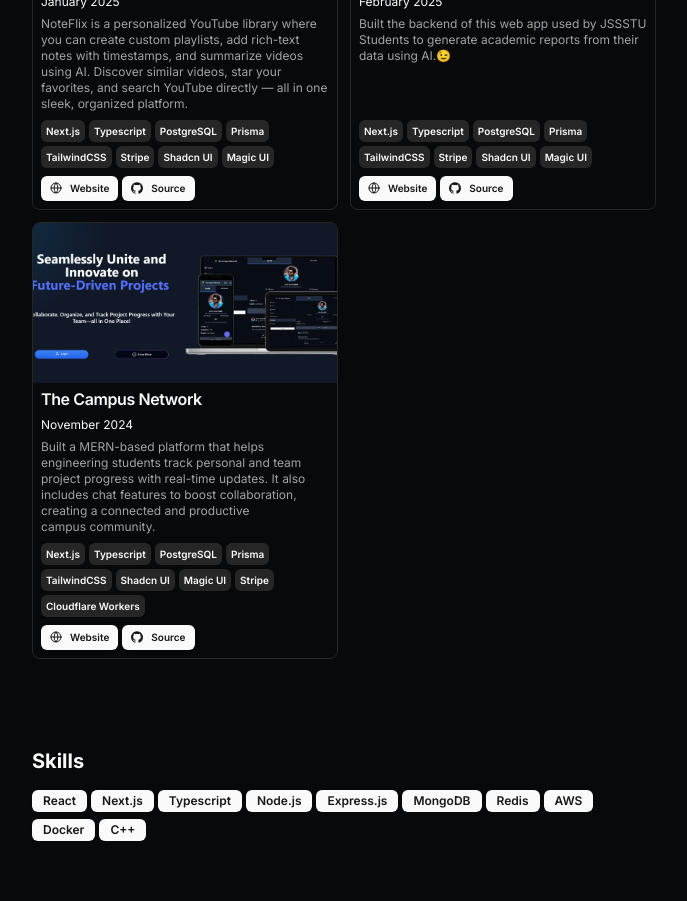
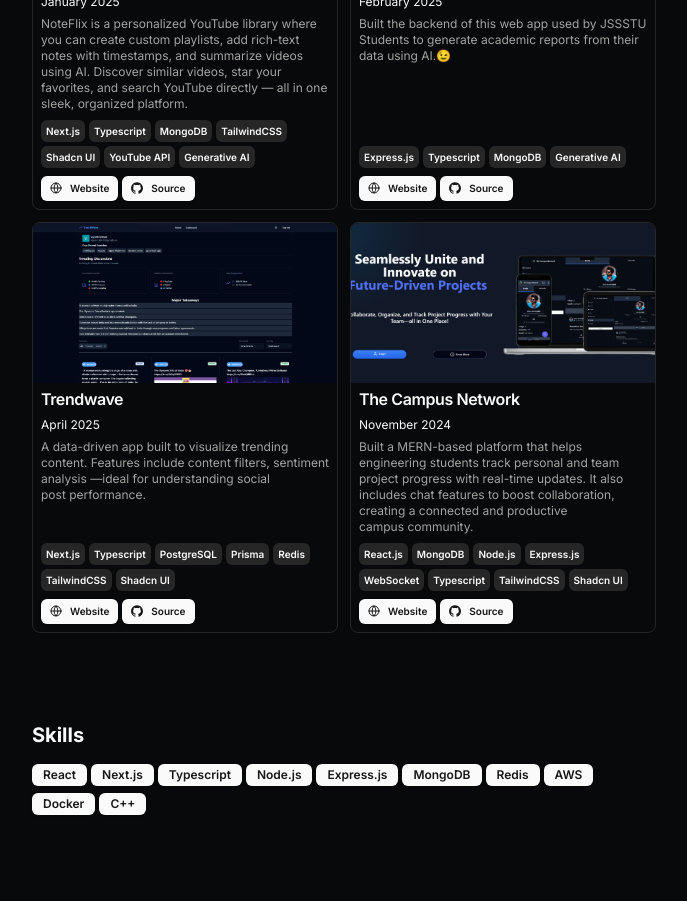
Before and after one commit to Vignesh9123/Vignesh9123, a Next.js app: page / in a window 1280 px wide. Shown: the part 920-1821 px from the top of the page, without its empty margins (296-983 px from the left). Built offline with nearby package versions, Linux system fonts and the light colour scheme.

Commit message:
Add trend-wave

```diff
--- a/src/data/resume.tsx
+++ b/src/data/resume.tsx
@@ -105,12 +105,11 @@ export const DATA = {
       technologies: [
         "Next.js",
         "Typescript",
-        "PostgreSQL",
-        "Prisma",
+        "MongoDB",
         "TailwindCSS",
-        "Stripe",
         "Shadcn UI",
-        "Magic UI",
+        "YouTube API",
+        "Generative AI"
       ],
       links: [
         {
@@ -136,15 +135,11 @@ export const DATA = {
       description:
         "Built the backend of this web app used by JSSSTU Students to generate academic reports from their data using AI.😉",
       technologies: [
-        "Next.js",
+        "Express.js",
         "Typescript",
-        "PostgreSQL",
-        "Prisma",
-        "TailwindCSS",
-        "Stripe",
-        "Shadcn UI",
-        "Magic UI",
-      ],
+        "MongoDB",
+        "Generative AI"
+],
       links: [
         {
           type: "Website",
@@ -161,6 +156,37 @@ export const DATA = {
       video: "https://res.cloudinary.com/dxygc9jz4/video/upload/v1743072282/qp2kxgtgi9gach94k2a6.mp4",
     },
     {
+      title: "Trendwave",
+      href: "https://dub.sh/trend-wave",
+      dates: "April 2025",
+      active: true,
+      description:
+        "A data-driven app built to visualize trending content. Features include content filters, sentiment analysis —ideal for understanding social post performance.",
+      technologies: [
+        "Next.js",
+        "Typescript",
+        "PostgreSQL",
+        "Prisma",
+        "Redis",
+        "TailwindCSS",
+        "Shadcn UI",
+      ],
+      links: [
+        {
+          type: "Website",
+          href: "https://dub.sh/trend-wave",
+          icon: <Icons.globe className="size-3" />,
+        },
+        {
+          type: "Source",
+          href: "https://git.new/trend-wave",
+          icon: <Icons.github className="size-3" />,
+        },
+      ],
+      image: "/trend-wave.png",
+      video: "",
+    },
+    {
       title: "The Campus Network",
       href: "https://dub.sh/the-campus-network",
       dates: "November 2024",
@@ -168,15 +194,14 @@ export const DATA = {
       description:
         "Built a MERN-based platform that helps engineering students track personal and team project progress with real-time updates. It also includes chat features to boost collaboration, creating a connected and productive campus community.",
       technologies: [
-        "Next.js",
+        "React.js",
+        "MongoDB",
+        "Node.js",
+        "Express.js",
+        "WebSocket",
         "Typescript",
-        "PostgreSQL",
-        "Prisma",
         "TailwindCSS",
         "Shadcn UI",
-        "Magic UI",
-        "Stripe",
-        "Cloudflare Workers",
       ],
       links: [
         {
@@ -192,7 +217,7 @@ export const DATA = {
       ],
       image: "/tcn.jpeg",
       video: "",
-    },
+    }
   ],
   hackathons: [
     {
```
Also changed, not shown: public/trend-wave.png (added).
